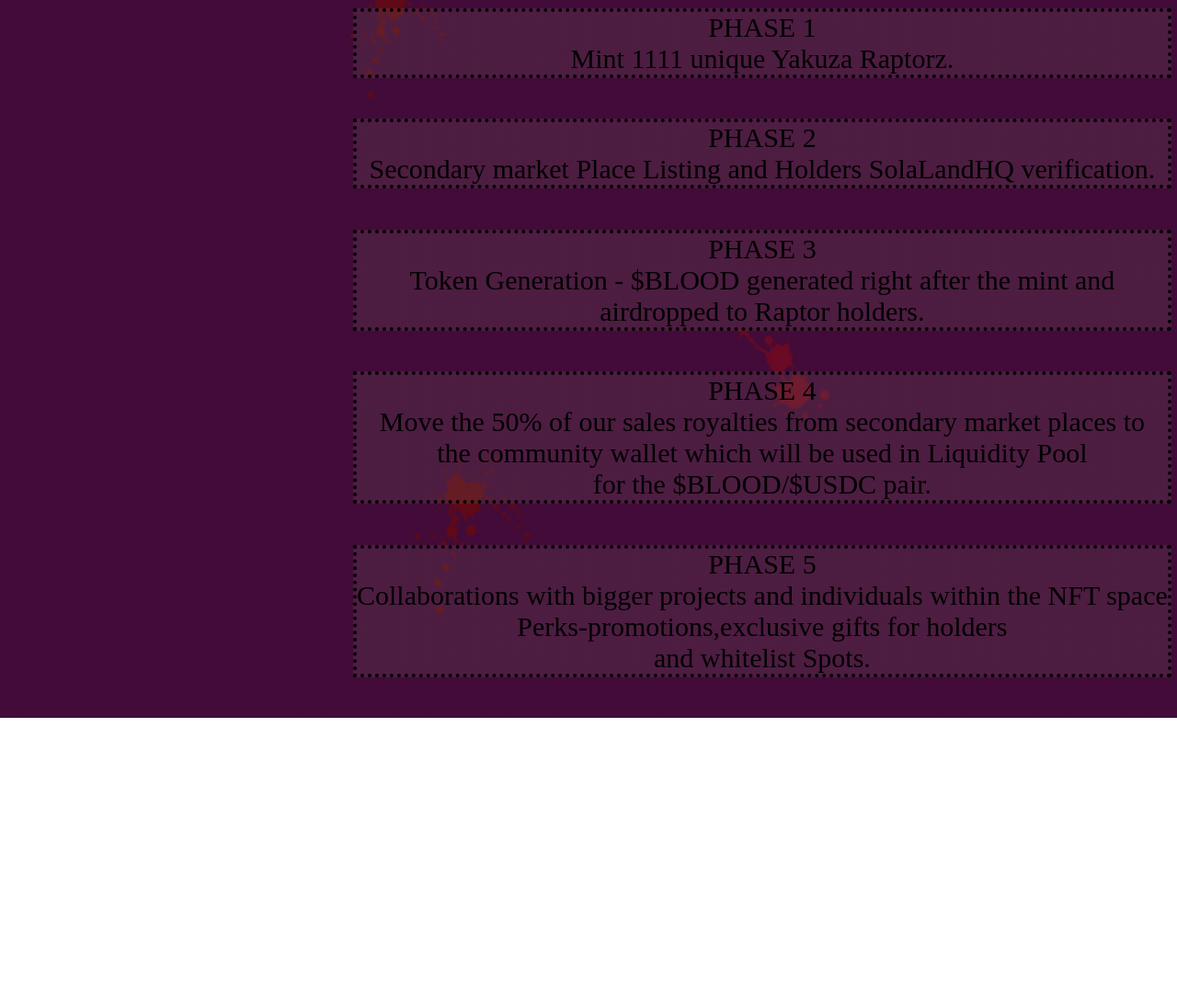
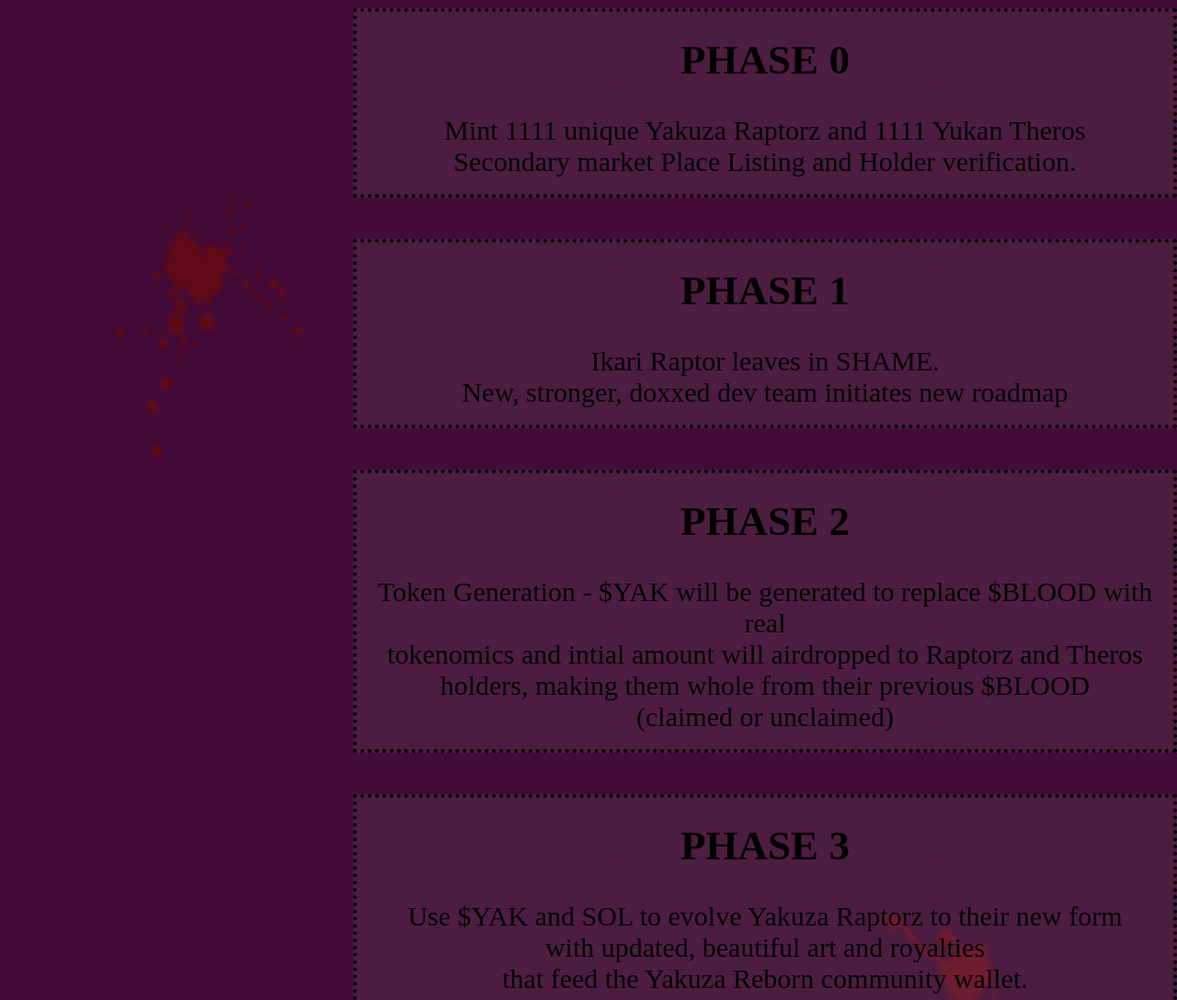
Before and after one commit to greghavens/yakuza, a Gatsby site: page / in a window 1280 px wide. Shown: the part 1251-2339 px from the top of the page at 92% size. Before the commit the page ends 2032 px from the top, so only its background shows below. Built offline with nearby package versions, Linux system fonts and the light colour scheme; Gatsby itself is replaced by a stand-in of ours; a web font is replaced by a local one.

Commit message:
updating roadmap start

```diff
--- a/src/pages/index.js
+++ b/src/pages/index.js
@@ -51,21 +51,26 @@ export default function Home() {
           <h1>ROAD MAP</h1>
           <div className="column">
             <div className="row">
-              <p>PHASE 1 <br />Mint 1111 unique Yakuza Raptorz.</p>
+              <p><h2>PHASE 0</h2> <br />Mint 1111 unique Yakuza Raptorz and 1111 Yukan Theros <br />Secondary market Place Listing and Holder verification.</p>
             </div>
             <div className="row">
-              <p>PHASE 2 <br />Secondary market Place Listing and Holders SolaLandHQ verification. </p>
+              <p><h2>PHASE 1</h2> <br /> Ikari Raptor leaves in SHAME. <br />New, stronger, doxxed dev team initiates new roadmap </p>
             </div>
             <div className="row">
-              <p>PHASE 3 <br />Token Generation - $BLOOD generated right after the mint and <br /> airdropped to Raptor holders.</p>
+              <p><h2>PHASE 2</h2> <br />Token Generation - $YAK will be generated to replace $BLOOD with real <br /> tokenomics and intial amount will airdropped to Raptorz and Theros <br />holders, making them whole from their previous $BLOOD<br/> (claimed or unclaimed) </p>
             </div>
             <div className="row">
-              <p>PHASE 4 <br />Move the 50% of our sales royalties from secondary market places to <br /> the
-              community wallet which will be used in Liquidity Pool <br /> for the $BLOOD/$USDC pair.</p>
+              <p><h2>PHASE 3</h2><br />Use $YAK and SOL to evolve Yakuza Raptorz to their new form <br /> with updated, beautiful art  and royalties<br /> that feed the Yakuza Reborn community wallet.</p>
             </div>
             <div className="row">
-              <p>PHASE 5 <br />Collaborations with bigger projects and individuals within
-              the NFT space<br /> Perks-promotions,exclusive gifts for holders <br /> and whitelist Spots.</p>
+              <p><h2>PHASE 4</h2> <br />28 days from the start of evolution, an extinction event will occur. <br /> All non-evolved Raptorz will be left in the original, abandoned collection.<br /> 75% of the mint and 50% of royalties from secondary market <br />will be used in the creation of the custom Liquidity Pool <br /> for the $YAK/$SOL pair.</p>
+            </div>
+            <div className="row">
+              <p><h2>PHASE 5</h2></p>
+
+            </div>
+            <div className="row">
+              <p><h2>PHASE 6</h2></p>
             </div>
           </div>
         </section>
--- a/src/styles/style.css
+++ b/src/styles/style.css
@@ -194,6 +194,13 @@ h1
     padding-top: 150px;
     font-size: 75px;
 }
+h2
+{
+    margin: auto;
+    text-align: middle;
+    padding-top: 2%;
+    font-size: 45px;
+}
 .column
 {
     margin-top: 5%;
@@ -209,6 +216,10 @@ h1
     margin-bottom: 5%;
     box-sizing: border-box;
     transition: 0.5s;
+    padding-top: 1%;
+    padding-bottom: 2%;
+    padding-left: 1%;
+    padding-right: 1%;
 }
 .row p
 {
```
